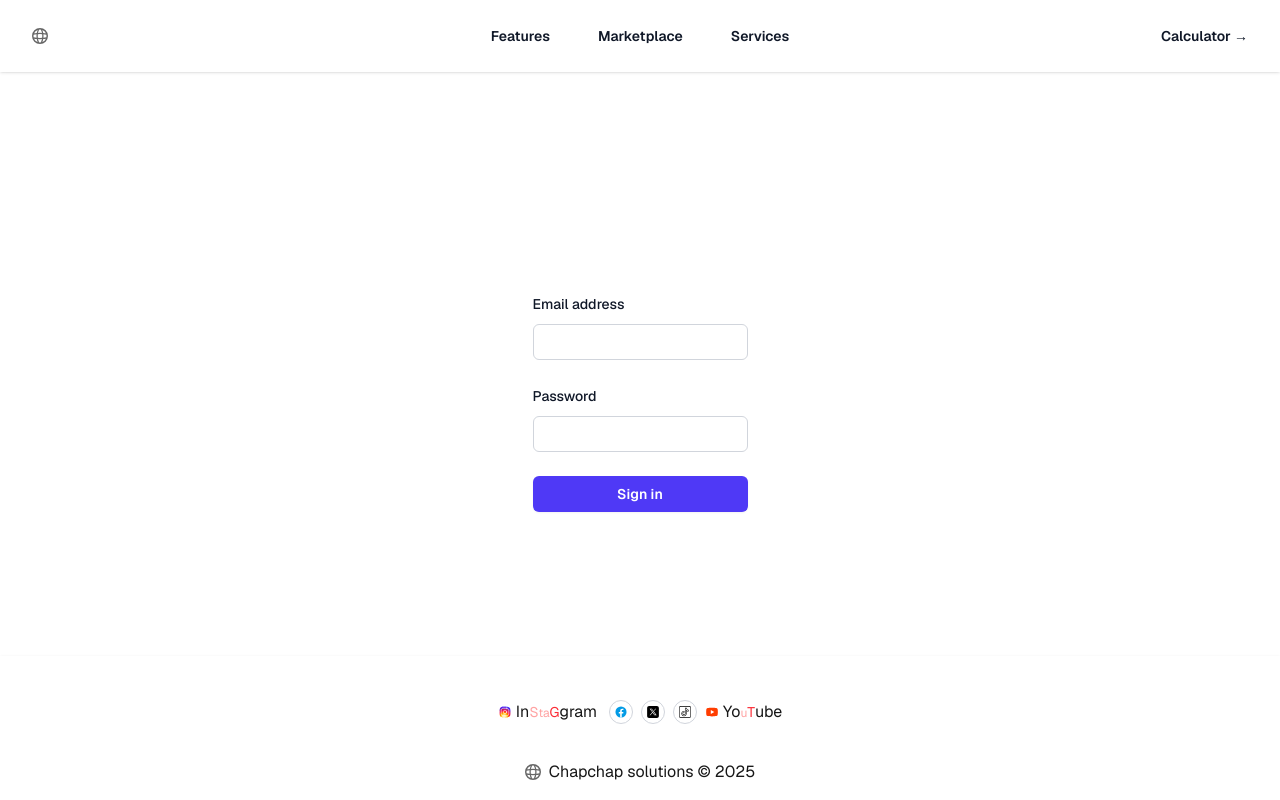
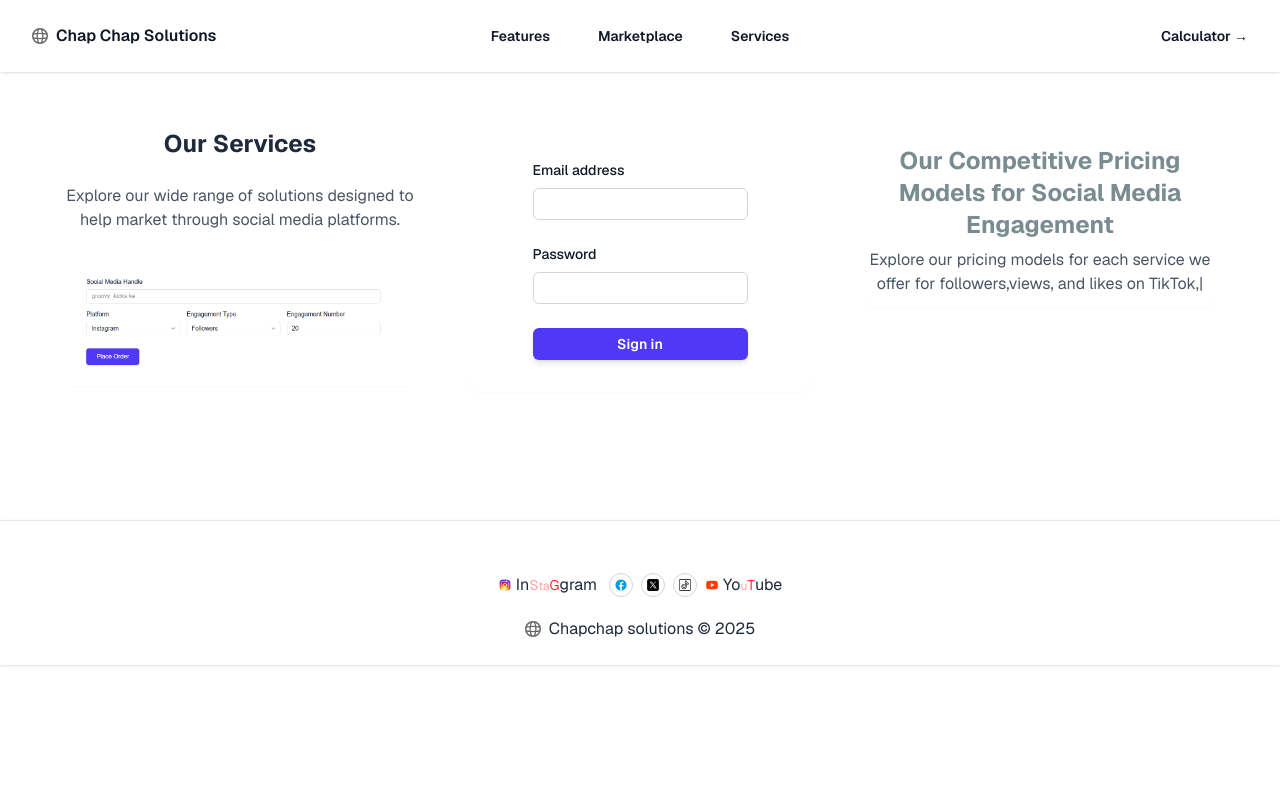
Before and after one commit to iradspm/social-media-app, a Next.js app: page /auth in a window 1280 px wide. Built offline with nearby package versions, Linux system fonts and the light colour scheme; no server answers.

Commit message:
feature improvements on login

```diff
--- a/package.json
+++ b/package.json
@@ -11,10 +11,12 @@
   "dependencies": {
     "@headlessui/react": "^2.2.7",
     "@heroicons/react": "^2.2.0",
+    "framer-motion": "^12.23.12",
     "heroicons": "^2.2.0",
     "next": "15.4.5",
     "react": "19.1.0",
-    "react-dom": "19.1.0"
+    "react-dom": "19.1.0",
+    "react-type-animation": "^3.2.0"
   },
   "devDependencies": {
     "@tailwindcss/postcss": "^4",
--- a/src/app/auth/page.tsx
+++ b/src/app/auth/page.tsx
@@ -4,22 +4,24 @@ import Header from "@/components/footerx";
 import Login from "../../components/login";
 import Footer from "@/components/footer";
 import LandingPage from "@/components/navigation";
+import ServiceImage from "@/components/loginLeft";
+import ServiceImageRight from "@/components/loginRight";
 
 export default function Home() {
     return (
-    <div className="font-sans grid grid-rows-[20px_1fr_20px] items-center justify-items-center min-h-screen p-8 pb-20 gap-16 sm:p-20">
-        <main className="flex flex-col gap-[32px] row-start-2 items-center sm:items-start">
-            <div>
-                <div><LandingPage/></div>
-                <div>
-                    <Login/>
+        <div className="min-h-screen w-full font-sans bg-gradient-to-br from-white-50 via-white-50 to-white-100 text-gray-800">
+            <LandingPage />
+            <main className="max-w-7xl mx-auto px-4 sm:px-10 py-20 flex flex-col">
+                <div className="grid grid-cols-1 md:grid-cols-3 items-stretch">
+                    <div className="h-full"><ServiceImage /></div>
+                    <div className="h-full"><Login /></div>
+                    <div className="h-full"><ServiceImageRight /></div>
                 </div>
-            </div>
-        </main>
-        <footer className="fixed bottom-0 left-0 w-full shadow bg-white z-50 flex gap-[24px] flex-wrap items-center justify-center p-4">
-            <Header/>
-            <Footer/>
-        </footer>
-    </div>
+            </main>
+            <footer className="w-full shadow bg-white z-50 flex gap-2 flex-wrap items-center justify-center p-6 border-t border-gray-200">
+                <Header />
+                <Footer />
+            </footer>
+        </div>
     );
 }
--- a/src/components/login.tsx
+++ b/src/components/login.tsx
@@ -1,7 +1,5 @@
-import React from "react"
-import { useState } from "react"
+import React, { useState } from "react";
 import { useRouter } from "next/navigation";
-
 
 const login_url = process.env.NEXT_PUBLIC_LOGIN_URL;
 
@@ -12,11 +10,11 @@ type loginData = {
 
 export default function Login() {
     const router = useRouter();
-    const [formData, setLoginData] = useState <loginData>(
-            {
-                email:"",
-                password:""
+    const [formData, setLoginData] = useState<loginData>({
+        email: "",
+        password: "",
     });
+
     const handleChange = (
         e: React.ChangeEvent<HTMLInputElement | HTMLSelectElement>
     ) => {
@@ -26,10 +24,8 @@ export default function Login() {
 
     const processLoginRequest = async (e: React.FormEvent<HTMLFormElement>) => {
         e.preventDefault();
-        try{
-            console.log("Sending login data", formData)
-            console.log("Login URL:", login_url)
-            const res = await fetch(`${login_url!}`,{
+        try {
+        const res = await fetch(`${login_url!}`, {
             method: "POST",
             headers: {
             "Content-Type": "application/json",
@@ -38,30 +34,30 @@ export default function Login() {
             body: JSON.stringify(formData),
         });
         if (!res.ok) throw new Error("Request failed");
+
         const result = await res.json();
-            document.cookie = `sid=${result.sid}; path=/`
-            console.log("Login response:", result);
-            // console.log(result.);
-            setLoginData({
-                    email: "",
-                    password: ""
-                });
+        document.cookie = `sid=${result.sid}; path=/`;
+
+        setLoginData({ email: "", password: "" });
+
         setTimeout(() => {
-                router.push('/');
+            router.push("/");
             router.refresh();
         }, 10);
+        } catch (error) {
+        console.log("Login error", error);
         }
-            catch(error){
-                console.log("Login error", error)
-            }
+    };
 
-    }
     return (
-        <div className="flex flex-col justify-center px-1 py-1 lg:px-8">
-            <div className="mt-1 sm:mx-auto sm:w-full sm:max-w-sm">
+        <section className="w-full bg-gradient-to-r from-white-100 via-white-100 to-white-100 py-12 px-6">
+            <div className="max-w-4xl mx-auto bg-white rounded-2xl shadow-sm/2 overflow-hidden p-8 flex flex-col items-center gap-6">
             <form className="space-y-6" onSubmit={processLoginRequest}>
             <div>
-                <label htmlFor="email" className="block text-sm/6 font-medium text-gray-900">
+                <label
+                htmlFor="email"
+                className="block text-sm font-medium text-gray-900"
+                >
                 Email address
                 </label>
                 <div className="mt-2">
@@ -73,22 +69,18 @@ export default function Login() {
                     onChange={handleChange}
                     required
                     autoComplete="email"
-                    className="block w-full rounded-md bg-white px-3 py-1.5 text-base text-gray-900 outline-1 -outline-offset-1 outline-gray-300 placeholder:text-gray-400 focus:outline-2 focus:-outline-offset-2 focus:outline-indigo-600 sm:text-sm/6"
+                    className="block w-full rounded-md bg-white px-3 py-1.5 text-base text-gray-900 outline-1 -outline-offset-1 outline-gray-300 placeholder:text-gray-400 focus:outline-2 focus:-outline-offset-2 focus:outline-indigo-600 sm:text-sm"
                 />
                 </div>
             </div>
 
             <div>
-                <div className="flex items-center justify-between">
-                    <label htmlFor="password" className="block text-sm/6 font-medium text-gray-900">
+                <label
+                htmlFor="password"
+                className="block text-sm font-medium text-gray-900"
+                >
                 Password
                 </label>
-                    {/* <div className="text-sm">
-                    <a href="#" className="font-semibold text-indigo-600 hover:text-indigo-500">
-                        Forgot password?
-                    </a>
-                    </div> */}
-                </div>
                 <div className="mt-2">
                 <input
                     id="password"
@@ -98,7 +90,7 @@ export default function Login() {
                     onChange={handleChange}
                     required
                     autoComplete="current-password"
-                    className="block w-full rounded-md bg-white px-3 py-1.5 text-base text-gray-900 outline-1 -outline-offset-1 outline-gray-300 placeholder:text-gray-400 focus:outline-2 focus:-outline-offset-2 focus:outline-indigo-600 sm:text-sm/6"
+                    className="block w-full rounded-md bg-white px-3 py-1.5 text-base text-gray-900 outline-1 -outline-offset-1 outline-gray-300 placeholder:text-gray-400 focus:outline-2 focus:-outline-offset-2 focus:outline-indigo-600 sm:text-sm"
                 />
                 </div>
             </div>
@@ -106,20 +98,13 @@ export default function Login() {
             <div>
                 <button
                 type="submit"
-                    className="flex w-full justify-center rounded-md bg-indigo-600 px-3 py-1.5 text-sm/6 font-semibold text-white shadow-xs hover:bg-indigo-500 focus-visible:outline-2 focus-visible:outline-offset-2 focus-visible:outline-indigo-600"
+                className="flex w-full justify-center rounded-md bg-indigo-600 px-3 py-1.5 text-sm font-semibold text-white shadow-md hover:bg-indigo-500 focus-visible:outline-2 focus-visible:outline-offset-2 focus-visible:outline-indigo-600"
                 >
                 Sign in
                 </button>
             </div>
             </form>
-
-            {/* <p className="mt-6 text-center text-sm/6 text-gray-500">
-                Not a member?{' '}
-                <a href="#" className="font-semibold text-red-600 hover:text-indigo-500">
-                Sign Up
-                </a>
-            </p> */}
         </div>
-        </div>
-    )
+        </section>
+    );
 }
--- /dev/null
+++ b/src/components/loginLeft.tsx
@@ -0,0 +1,23 @@
+import Image from "next/image";
+
+export default function ServiceImage() {
+    return (
+        <section className="w-full bg-gradient-to-r from-white-100 via-white-100 to-white-100 py-12 px-6">
+            <div className="max-w-2xl mx-auto bg-white rounded-xl shadow-sm/2 flex flex-col items-center gap-6">
+                <h2 className="text-2xl font-bold text-gray-800 text-center">
+                    Our Services
+                </h2>
+                <p className="text-gray-600 text-center max-w-xl">
+                    Explore our wide range of solutions designed to help market through social media platforms.
+                </p>
+                <Image
+                    src="/services.png"
+                    width={500}
+                    height={500}
+                    alt="Place order"
+                    className="rounded-lg"
+                />
+            </div>
+        </section>
+    );
+}
--- /dev/null
+++ b/src/components/loginRight.tsx
@@ -0,0 +1,41 @@
+"use client";
+import Image from "next/image";
+import { motion } from "framer-motion";
+import { TypeAnimation } from "react-type-animation";
+
+export default function ServiceImageRight() {
+    return (
+        <section className="w-full bg-gradient-to-r from-white-100 via-white-100 to-white-100 py-12 px-6">
+            <div className="max-w-2xl mx-auto bg-white rounded-xl shadow-sm/2 flex flex-col items-center gap-6">
+                <motion.h2
+                    animate={{
+                        opacity: [0.5, 1, 1, 0.5],
+                        y: [20, 0, 0, 20],
+                        color: ["#1f2937", "#0f766e", "#7c3aed", "#1f2937"],
+                    }}
+                    transition={{
+                        duration: 5,
+                        repeat: Infinity,
+                        ease: "easeInOut",
+                    }}
+                    className="text-2xl font-bold text-center"
+                >
+                    Our Competitive Pricing Models for Social Media Engagement
+                </motion.h2>
+
+                <p className="text-gray-600 text-center max-w-xl h-[60px]">
+                    <TypeAnimation
+                        sequence={[
+                            "Explore our pricing models for each service we offer for followers,views, and likes on TikTok, InstaGram and YouTube.",
+                            10000, // delay after typing
+                            "", // clear
+                            500, // pause before retyping
+                        ]}
+                        speed={40}
+                        repeat={Infinity}
+                    />
+                </p>
+            </div>
+        </section>
+    );
+}
--- a/src/components/navigation.tsx
+++ b/src/components/navigation.tsx
@@ -19,7 +19,7 @@ export default function LandingPage() {
         <header className="bg-white fixed top-0 left-0 w-full z-50 shadow">
         <nav aria-label="Global" className="mx-auto flex max-w-7xl items-center justify-between p-6 lg:px-8">
             <div className="flex lg:flex-1">
-                <a href="#" className="-m-1.5 p-1.5">
+                <a href="#" className="-m-1.5 p-1.5 flex items-center gap-2">
                     <Image
                         aria-hidden
                         src="/globe.svg"
@@ -27,8 +27,9 @@ export default function LandingPage() {
                         width={16}
                         height={16}
                     />
-                    <span className="sr-only">Chap Chap Solutions</span>
+                    <span className="text-base font-semibold text-gray-900">Chap Chap Solutions</span>
                 </a>
+
             </div>
             <div className="flex lg:hidden">
                 <button
```
Also changed, not shown: public/services.png (added), 1 other file (tests, documents, lock files or other folders). Lines whose indentation alone changed are shown as unchanged.
